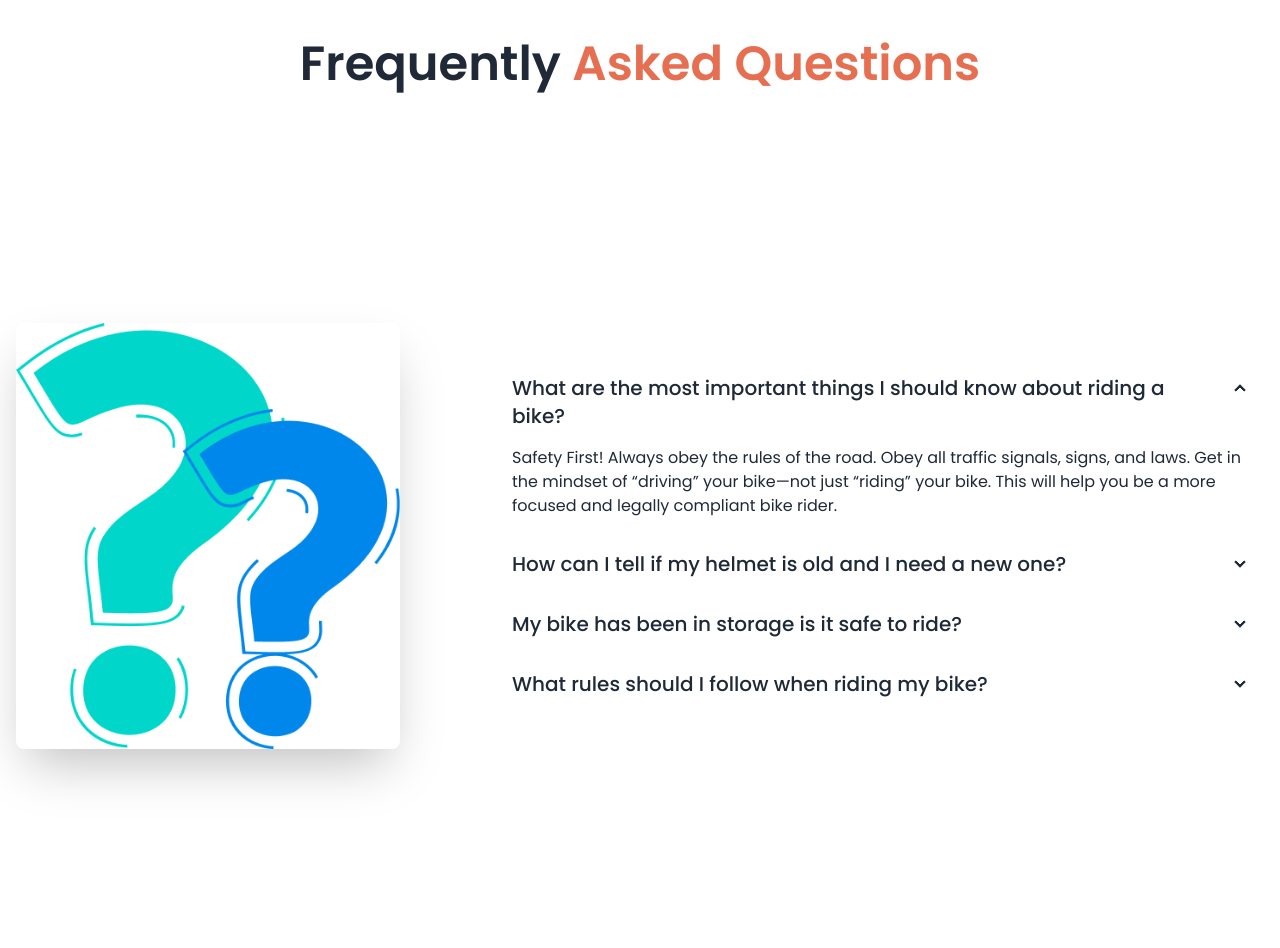
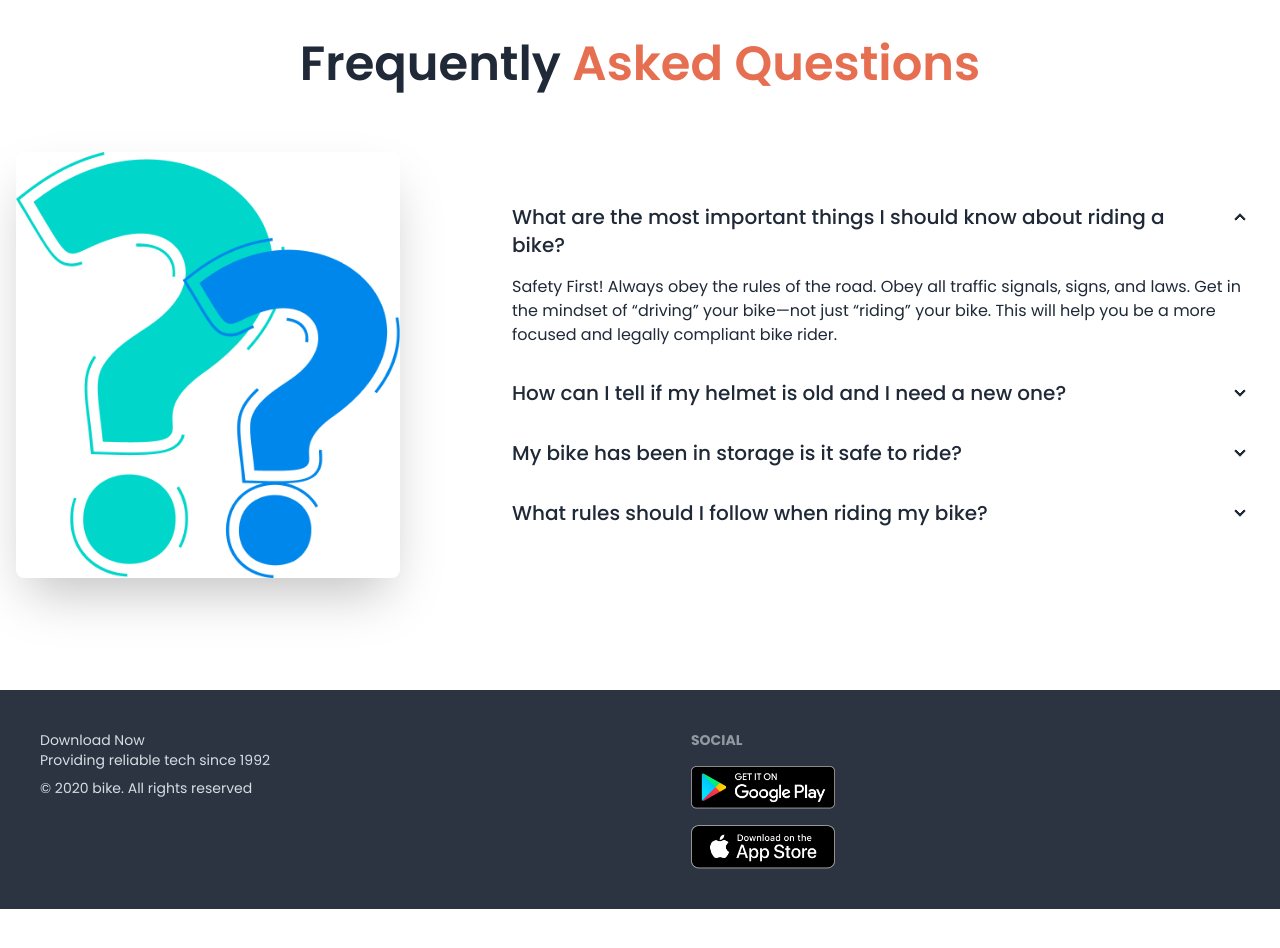
Before and after one commit to aminul-islam2020/biker-zone, a plain HTML site: page index.html in a window 1280 px wide. Shown: the part 2040-2988 px from the top of the page. After the commit the page ends 2949 px from the top, so only its background shows below. Drawn offline with nearby package versions, Linux system fonts and the light colour scheme.

Commit message:
Final commit

```diff
--- a/index.html
+++ b/index.html
@@ -267,7 +267,7 @@
         <section class="my-24">
             <h3 class="text-5xl mb-12 font-semibold text-center">Frequently <span class="text-bike-primary">Asked
                     Questions</span></h3>
-            <div class="hero min-h-screen">
+            <div class="hero">
                 <div class="hero-content flex-col lg:gap-24 lg:flex-row">
                     <img src="/images/others/faq.png" class="w-3/4 lg:max-w-sm rounded-lg shadow-2xl" />
                     <div>
@@ -322,6 +322,20 @@
             </div>
         </section>
     </main>
+    <footer class="footer p-10 bg-neutral text-neutral-content">
+        <aside>
+
+            <p>Download Now<br />Providing reliable tech since 1992</p>
+            <p>© 2020 bike. All rights reserved</p>
+        </aside>
+        <nav>
+            <header class="footer-title">Social</header>
+            <div class="grid grid-cols-1 gap-4">
+                <a><img class="w-36" src="/images/others/android.png" alt=""></a>
+                <a><img class="w-36" src="/images/others/ios.png" alt=""></a>
+            </div>
+        </nav>
+    </footer>
 </body>
 
 </html>
```
